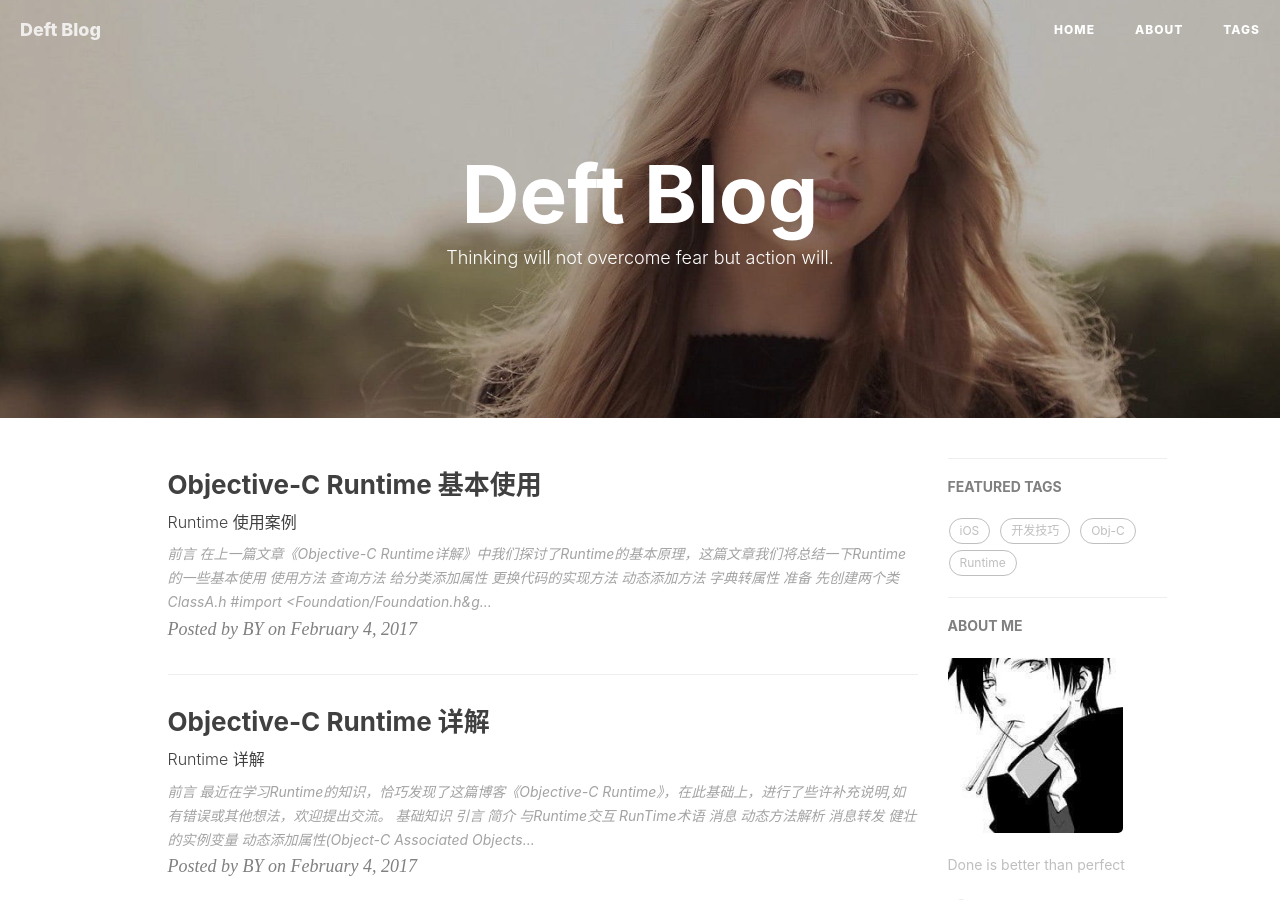
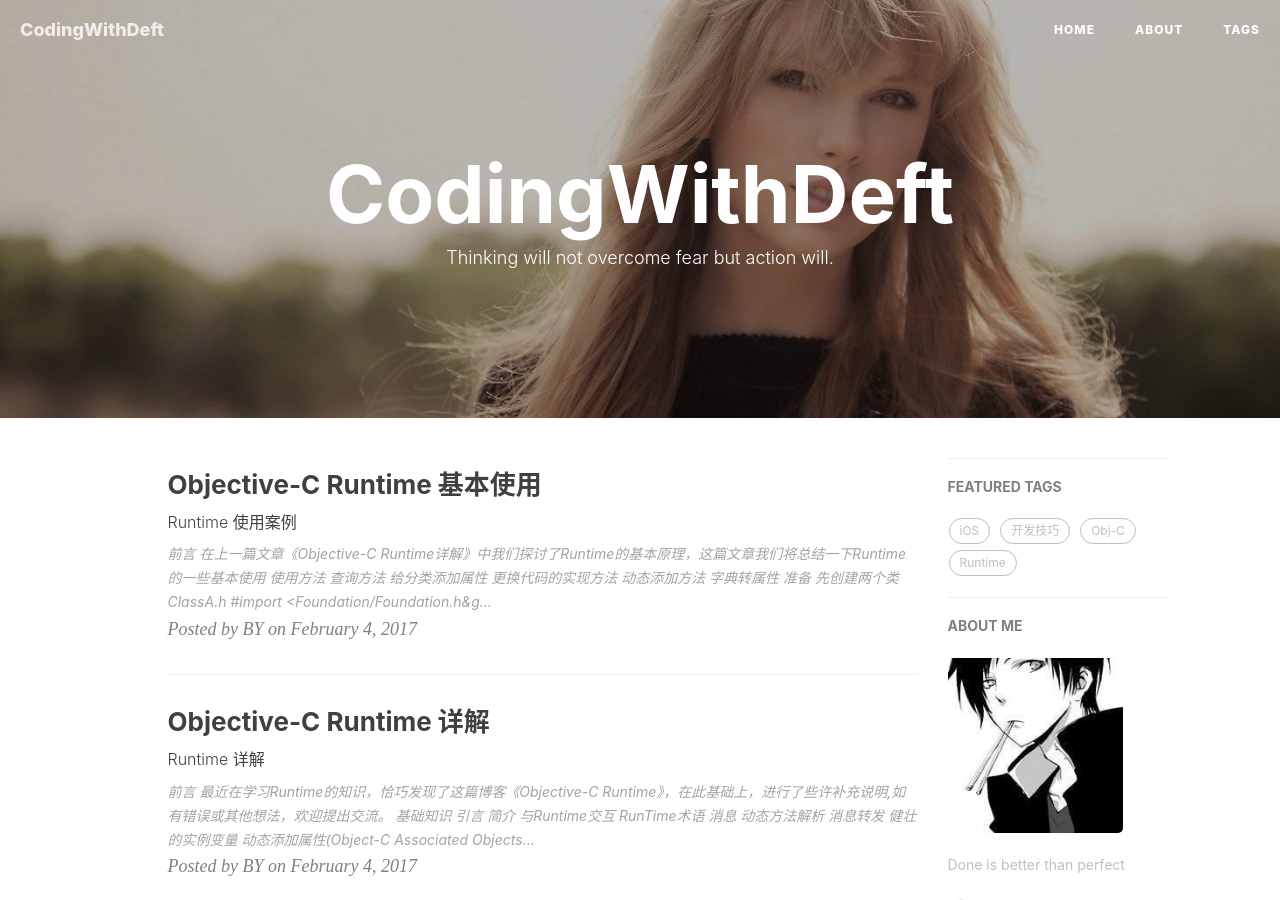
Before and after one commit to codingwithdeft/codingwithdeft.github.io, a Jekyll site: the page built from index.html, in a window 1280 px wide and 900 px high. Built offline with Jekyll 4.4.1, drawn with Linux system fonts in a browser that asks for light colours; nearby versions of some CDN libraries; the list of posts is cut into pages by our own code; comment, search, counter and statistics services are not loaded; some of the changed text lies outside the part shown.

Commit message:
Update _config.yml

```diff
--- a/_config.yml
+++ b/_config.yml
@@ -1,5 +1,5 @@
 # Site settings
-title: Deft Blog
+title: CodingWithDeft
 SEOTitle: Deft的博客 | DF Blog
 header-img: img/post-bg-swift2.jpg
 email: 1143181722@qq.com
```
